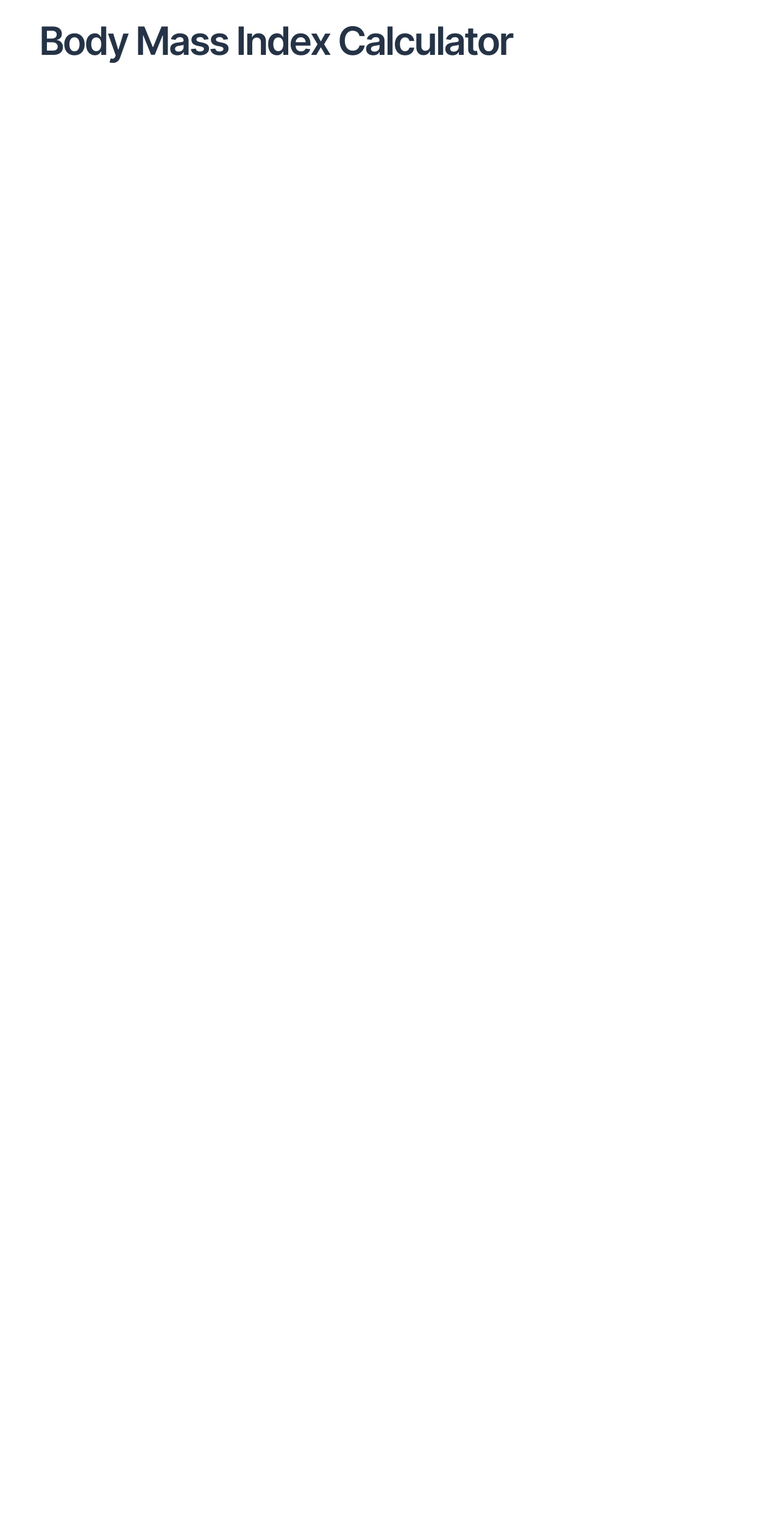
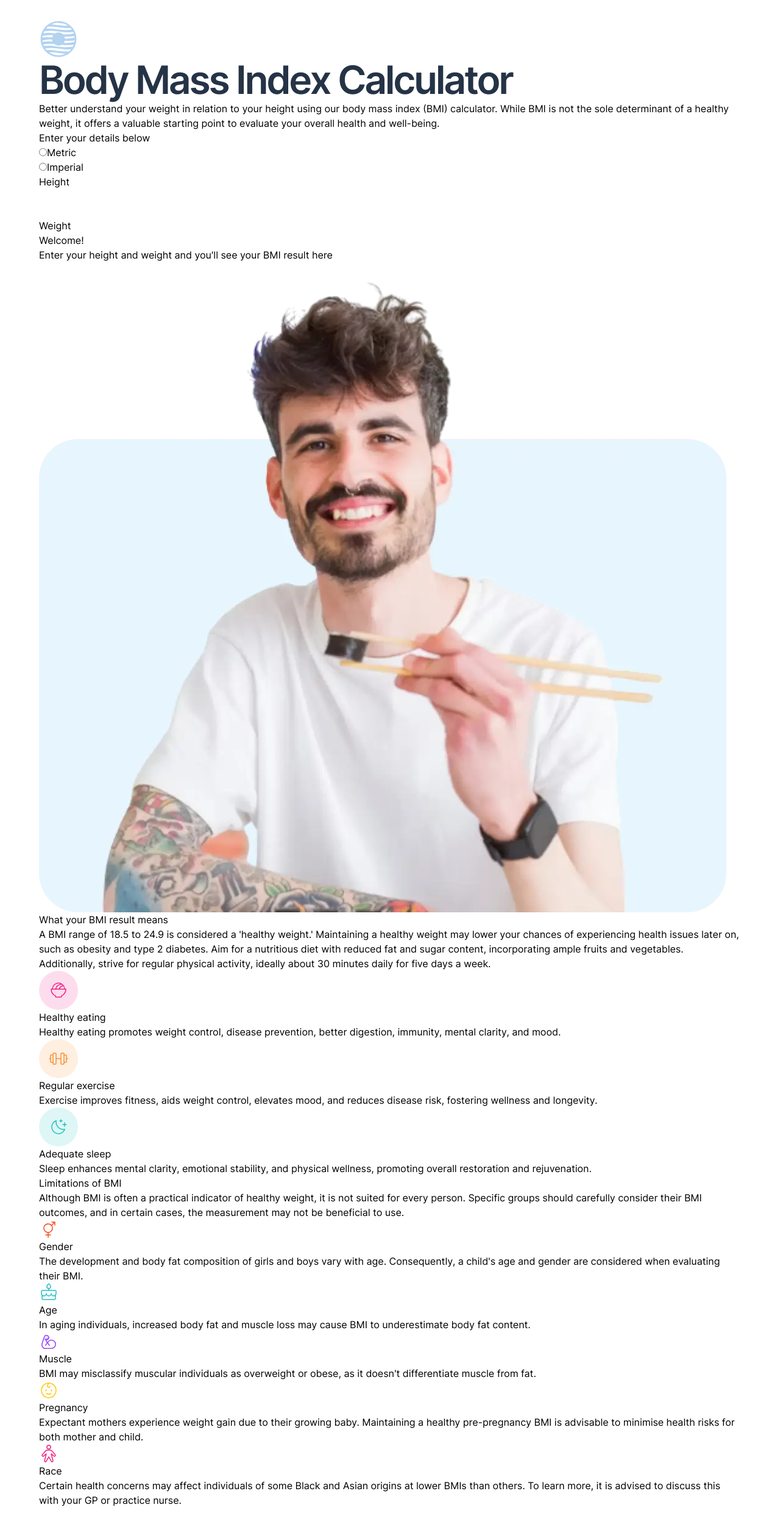
Before and after one commit to MattPahuta/bmi-calculator, a React (Vite) app: page / in a window 1280 px wide. Shown: the whole page at 61% size. Before the commit the page ends 800 px from the top, so only its background shows below. Built offline with nearby package versions, Linux system fonts and the light colour scheme.

Commit message:
Add initial JSX markup in App

```diff
--- a/reference/markup-sketch.html
+++ b/reference/markup-sketch.html
@@ -14,8 +14,8 @@
     your overall health and well-being.</p>
 
     <div> wrapper div for heading, form, output elements
-      <h2 id="formHeading">Enter your details below</h2>
-      <form aria-labelledby="formHeading">
+      <h2 id="formTitle">Enter your details below</h2>
+      <form aria-labelledby="formTitle">
         <fieldset>
           <legend>Select metric or imperial units</legend> (sr-only)
           <div> (control group)
--- a/src/App.tsx
+++ b/src/App.tsx
@@ -1,26 +1,257 @@
+import { useState } from "react";
 
-/**
- *
- *
- *
- *
- *
- *
- *
- */
-
+import logo from "./assets/images/logo.svg";
+import manEatingImg from "./assets/images/image-man-eating.webp";
+// tips icons
+import eatingIcon from "./assets/images/icon-eating.svg";
+import exerciseIcon from "./assets/images/icon-exercise.svg";
+import sleepIcon from "./assets/images/icon-sleep.svg";
+// limitations icons
+import genderIcon from "./assets/images/icon-gender.svg";
+import ageIcon from "./assets/images/icon-age.svg";
+import muscleIcon from "./assets/images/icon-muscle.svg";
+import pregnancyIcon from "./assets/images/icon-pregnancy.svg";
+import raceIcon from "./assets/images/icon-race.svg";
 
 function App() {
-
-
+  const units = "imperial";
+  const isCalculated = false;
 
   return (
     <main className="min-h-screen py-8 px-6">
       {/* wrapper div */}
       <div className="max-w-6xl mx-auto">
-        <h1 className="text-preset-2 lg:text-preset-1 text-blue-900">
-          Body Mass Index Calculator
-        </h1>
+        {/* hero & form */}
+        <section className="">
+          {/* intro, blue gradient bg */}
+          <div className="">
+            <img src={logo} alt="" />
+            <h1 className="text-preset-2 lg:text-preset-1 text-blue-900">
+              Body Mass Index Calculator
+            </h1>
+            <p className="">
+              Better understand your weight in relation to your height
+              using our body mass index (BMI) calculator. While BMI is
+              not the sole determinant of a healthy weight, it offers
+              a valuable starting point to evaluate your overall
+              health and well-being.
+            </p>
+          </div>
+          {/* form & result wrapper - white bg, rounded */}
+          <div className="">
+            <h2 id="formTitle" className="">
+              Enter your details below
+            </h2>
+            <form aria-labelledby="formTitle" className="">
+              <fieldset>
+                <legend className="sr-only">
+                  Select metric or imperial units
+                </legend>
+                <div>
+                  <input
+                    type="radio"
+                    name="units"
+                    id="metric"
+                    value="metric"
+                  />
+                  <label htmlFor="metric">Metric</label>
+                </div>
+                <div>
+                  <input
+                    type="radio"
+                    name="units"
+                    id="imperial"
+                    value="imperial"
+                  />
+                  <label htmlFor="imperial">Imperial</label>
+                </div>
+              </fieldset>
+              {/* metric units */}
+              {units === "metric" && (
+                <div className="">
+                  <div className="">
+                    <label htmlFor="metricCm">Height</label>
+                    <input type="number" id="metricCm" />
+                  </div>
+                  <div className="">
+                    <label htmlFor="metricKg">Weight</label>
+                    <input type="number" id="metricKg" />
+                  </div>
+                </div>
+              )}
+              {/* imperial units */}
+              {units === "imperial" && (
+                <div className="">
+                  <fieldset className="">
+                    <legend>Height</legend>
+                    <div className="">
+                      <label
+                        htmlFor="imperialFeet"
+                        className="sr-only">
+                        Feet
+                      </label>
+                      <input type="number" id="imperialFeet" />
+                    </div>
+                    <div className="">
+                      <label
+                        htmlFor="imperialInches"
+                        className="sr-only">
+                        Inches
+                      </label>
+                      <input type="number" id="imperialInches" />
+                    </div>
+                  </fieldset>
+                  <div className="">
+                    <label htmlFor="imperialLbs" className="">
+                      Weight
+                    </label>
+                    <input type="number" id="imperialLbs" />
+                  </div>
+                </div>
+              )}
+            </form>
+            {/* Result */}
+            <div className="">
+              {/* empty state */}
+              {!isCalculated && (
+                <>
+                  <h3 className="">Welcome!</h3>
+                  <p className="">
+                    Enter your height and weight and you'll see your
+                    BMI result here
+                  </p>
+                </>
+              )}
+              {/* calculated state */}
+              {isCalculated && (
+                <>
+                  <h3 className="">Your BMI is...</h3>
+                  <output className="">22.0</output>
+                  <p className="">
+                    Your BMI suggests you're a healthy weight. Your
+                    ideal weight is between 132lbs - 178lbs.
+                  </p>
+                </>
+              )}
+            </div>
+          </div>
+        </section>
+        {/* about BMI results and Tips section */}
+        <section className="">
+          <div className="">
+            {/* decorative only image */}
+            <img src={manEatingImg} alt="" />
+            <div className="">
+              <h2 className="">What your BMI result means</h2>
+              <p className="">
+                A BMI range of 18.5 to 24.9 is considered a 'healthy
+                weight.' Maintaining a healthy weight may lower your
+                chances of experiencing health issues later on, such
+                as obesity and type 2 diabetes. Aim for a nutritious
+                diet with reduced fat and sugar content, incorporating
+                ample fruits and vegetables. Additionally, strive for
+                regular physical activity, ideally about 30 minutes
+                daily for five days a week.
+              </p>
+            </div>
+          </div>
+          {/* BMI tips list grid */}
+          <ul className="">
+            <li className="">
+              <img src={eatingIcon} alt="" className="" />
+              <h3 className="">Healthy eating</h3>
+              <p className="">
+                Healthy eating promotes weight control, disease
+                prevention, better digestion, immunity, mental
+                clarity, and mood.
+              </p>
+            </li>
+            <li className="">
+              <img src={exerciseIcon} alt="" className="" />
+              <h3 className="">Regular exercise</h3>
+              <p className="">
+                Exercise improves fitness, aids weight control,
+                elevates mood, and reduces disease risk, fostering
+                wellness and longevity.
+              </p>
+            </li>
+            <li className="">
+              <img src={sleepIcon} alt="" className="" />
+              <h3 className="">Adequate sleep</h3>
+              <p className="">
+                Sleep enhances mental clarity, emotional stability,
+                and physical wellness, promoting overall restoration
+                and rejuvenation.
+              </p>
+            </li>
+          </ul>
+        </section>
+        {/* limitations of BMI section */}
+        <section className="">
+          {/* limitations grid */}
+          <div className="">
+            <div className="">
+              <h2 className="">Limitations of BMI</h2>
+              <p className="">
+                Although BMI is often a practical indicator of healthy
+                weight, it is not suited for every person. Specific
+                groups should carefully consider their BMI outcomes,
+                and in certain cases, the measurement may not be
+                beneficial to use.
+              </p>
+            </div>
+            {/* limitations list grid */}
+            <ul className="">
+              <li className="">
+                <img src={genderIcon} alt="" />
+                <h3 className="">Gender</h3>
+                <p className="">
+                  The development and body fat composition of girls
+                  and boys vary with age. Consequently, a child's age
+                  and gender are considered when evaluating their BMI.
+                </p>
+              </li>
+              <li className="">
+                <img src={ageIcon} alt="" />
+                <h3 className="">Age</h3>
+                <p className="">
+                  In aging individuals, increased body fat and muscle
+                  loss may cause BMI to underestimate body fat
+                  content.
+                </p>
+              </li>
+              <li className="">
+                <img src={muscleIcon} alt="" />
+                <h3 className="">Muscle</h3>
+                <p className="">
+                  BMI may misclassify muscular individuals as
+                  overweight or obese, as it doesn't differentiate
+                  muscle from fat.
+                </p>
+              </li>
+              <li className="">
+                <img src={pregnancyIcon} alt="" />
+                <h3 className="">Pregnancy</h3>
+                <p className="">
+                  Expectant mothers experience weight gain due to
+                  their growing baby. Maintaining a healthy
+                  pre-pregnancy BMI is advisable to minimise health
+                  risks for both mother and child.
+                </p>
+              </li>
+              <li className="">
+                <img src={raceIcon} alt="" />
+                <h3 className="">Race</h3>
+                <p className="">
+                  Certain health concerns may affect individuals of
+                  some Black and Asian origins at lower BMIs than
+                  others. To learn more, it is advised to discuss this
+                  with your GP or practice nurse.
+                </p>
+              </li>
+            </ul>
+          </div>
+        </section>
       </div>
     </main>
   );
```
